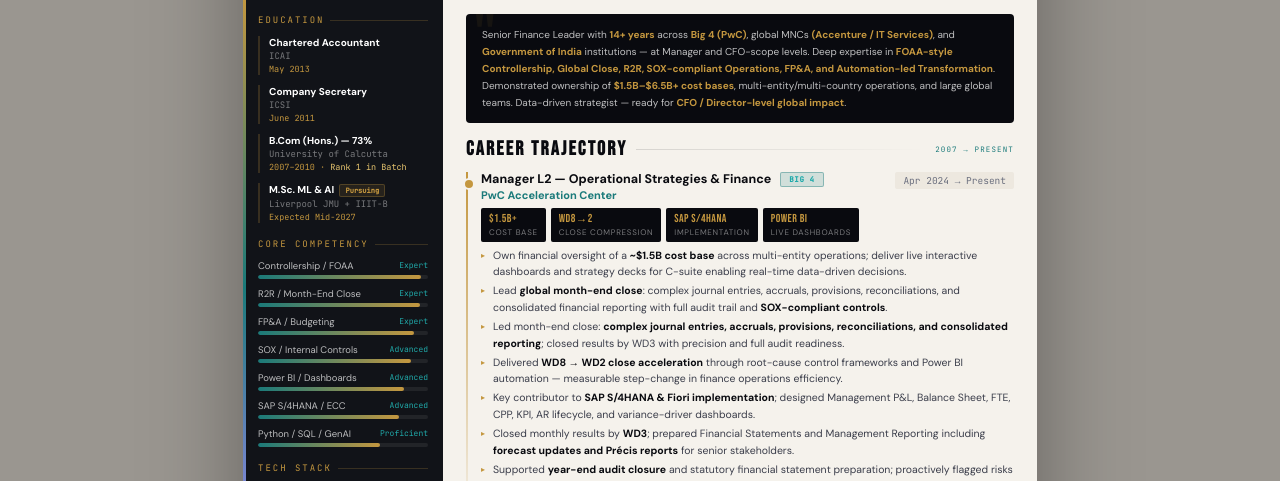
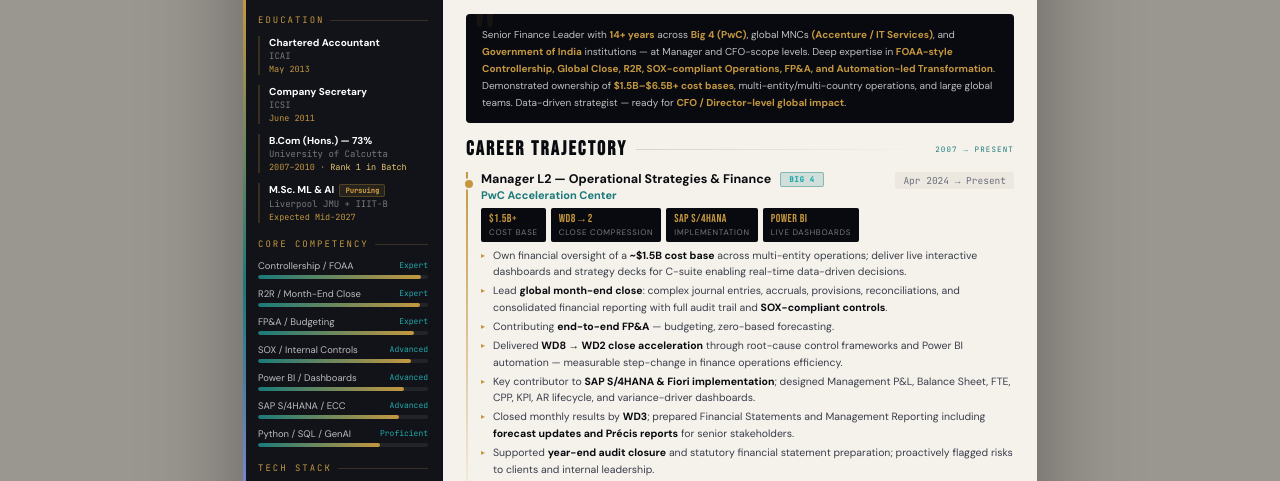
Before and after one commit to VineetJhabak/Profile, a plain HTML site: page index.html in a window 1280 px wide. Shown: the part 306-787 px from the top of the page. Drawn offline with nearby package versions, Linux system fonts and the light colour scheme.

Commit message:
Update index.html

```diff
--- a/index.html
+++ b/index.html
@@ -457,7 +457,7 @@
         <ul class="exp-bullets">
           <li>Own financial oversight of a <strong>~$1.5B cost base</strong> across multi-entity operations; deliver live interactive dashboards and strategy decks for C-suite enabling real-time data-driven decisions.</li>
           <li>Lead <strong>global month-end close</strong>: complex journal entries, accruals, provisions, reconciliations, and consolidated financial reporting with full audit trail and <strong>SOX-compliant controls</strong>.</li>
-          <li>Led month-end close: <strong>complex journal entries, accruals, provisions, reconciliations, and consolidated reporting</strong>; closed results by WD3 with precision and full audit readiness.</li>
+          <li>Contributing <strong>end-to-end FP&amp;A</strong> — budgeting, zero-based forecasting. </li>
           <li>Delivered <strong>WD8 → WD2 close acceleration</strong> through root-cause control frameworks and Power BI automation — measurable step-change in finance operations efficiency.</li>
           <li>Key contributor to <strong>SAP S/4HANA &amp; Fiori implementation</strong>; designed Management P&amp;L, Balance Sheet, FTE, CPP, KPI, AR lifecycle, and variance-driver dashboards.</li>
           <li>Closed monthly results by <strong>WD3</strong>; prepared Financial Statements and Management Reporting including <strong>forecast updates and Précis reports</strong> for senior stakeholders.</li>
```
